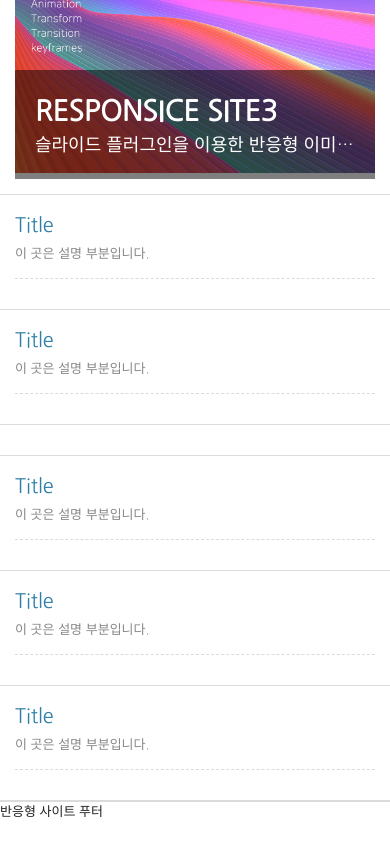
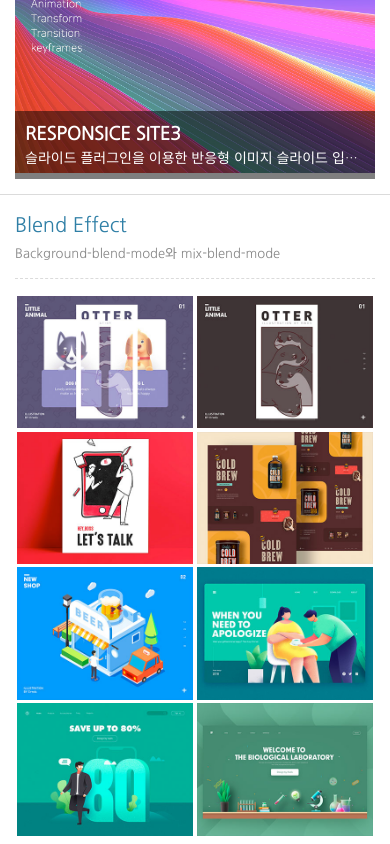
Before and after one commit to miss-gif/Reactive-web, a plain HTML site: page index.html in a window 390 px wide. Shown: the part 1680-2524 px from the top of the page. Before the commit the page ends 2501 px from the top, so only its background shows below. Drawn offline with Linux system fonts and the light colour scheme; a web font is replaced by a local one.

Commit message:
lightbox

```diff
--- a/index.html
+++ b/index.html
@@ -259,11 +259,22 @@
             </article>
             <!-- //col4 -->
             <article class="column col5">
-              <h4 class="col_tit">Title</h4>
-              <p class="col_desc">이 곳은 설명 부분입니다.</p>
-              <!--  -->
-
-              <!-- // -->
+              <h4 class="col_tit">Blend Effect</h4>
+              <p class="col_desc">Background-blend-mode와 mix-blend-mode</p>
+              <!-- lightbox -->
+              <div class="lightbox square clearfix">
+                <a href="img/light01_s.jpg"><img src="img/light01.jpg" alt="이미지" /></a>
+                <a href="img/light02_s.jpg"><img src="img/light02.jpg" alt="이미지" /></a>
+                <a href="img/light03_s.jpg"><img src="img/light03.jpg" alt="이미지" /></a>
+                <a href="img/light04_s.jpg"><img src="img/light04.jpg" alt="이미지" /></a>
+                <a href="img/light05_s.jpg"><img src="img/light05.jpg" alt="이미지" /></a>
+                <a href="img/light06_s.jpg"><img src="img/light06.jpg" alt="이미지" /></a>
+                <a href="img/light07_s.jpg"><img src="img/light07.jpg" alt="이미지" /></a>
+                <a href="img/light08_s.jpg"><img src="img/light08.jpg" alt="이미지" /></a>
+                <a href="img/light09_s.jpg"><img src="img/light09.jpg" alt="이미지" /></a>
+                <a href="img/light10_s.jpg"><img src="img/light10.jpg" alt="이미지" /></a>
+              </div>
+              <!-- //lightbox -->
             </article>
             <!-- //col5 -->
             <article class="column col6">
--- a/reset.css
+++ b/reset.css
@@ -82,6 +82,20 @@ img {
   width: 100%;
 }
 
+/* clearfix */
+.clearfix {
+  *zoom: 1;
+}
+.clearfix:before,
+.clearfix:after {
+  display: block;
+  content: "";
+  line-height: 0;
+}
+.clearfix:after {
+  clear: both;
+}
+
 /* IR 효과 */
 .ir_pm {
   display: block;
--- a/style.css
+++ b/style.css
@@ -3,7 +3,8 @@ body {
   background: url(./img/header_bg.jpg) repeat-x center top;
 }
 
-#header {}
+#header {
+}
 
 #nav {
   background-color: #f6fdff;
@@ -173,20 +174,20 @@ body {
   display: none;
 }
 
-.nav>div {
+.nav > div {
   float: left;
   width: 40%;
 }
 
-.nav>div:last-child {
+.nav > div:last-child {
   width: 20%;
 }
 
-.nav>div ol {
+.nav > div ol {
   overflow: hidden;
 }
 
-.nav>div li {
+.nav > div li {
   float: left;
   width: 50%;
   position: relative;
@@ -195,11 +196,11 @@ body {
   box-sizing: border-box;
 }
 
-.nav>div:last-child li {
+.nav > div:last-child li {
   width: 100%;
 }
 
-.nav>div li::before {
+.nav > div li::before {
   content: "";
   width: 3px;
   height: 3px;
@@ -210,23 +211,23 @@ body {
   top: 6px;
 }
 
-.nav>div h3 {
+.nav > div h3 {
   font-size: 18px;
   color: #25a2d0;
   font-weight: 900;
   margin-bottom: 10px;
 }
 
-.nav>div li a {
+.nav > div li a {
   position: relative;
 }
 
-.nav>div li a:hover {
+.nav > div li a:hover {
   color: #25aad0;
   transform: all. 0.2s ease-out;
 }
 
-.nav>div li a::after {
+.nav > div li a::after {
   content: "";
   display: inline-block;
   width: 0;
@@ -238,7 +239,7 @@ body {
   left: 0;
 }
 
-.nav>div li:hover a:after {
+.nav > div li:hover a:after {
   width: 100%;
 }
 
@@ -293,32 +294,39 @@ body {
   line-height: 18px;
 }
 
-.column .col1 {}
+.column .col1 {
+}
 
-.column .col2 {}
+.column .col2 {
+}
 
 .column .col3 {
   border-bottom: 0;
 }
 
-.column .col4 {}
+.column .col4 {
+}
 
-.column .col5 {}
+.column .col5 {
+}
 
 .column .col6 {
   border-bottom: 0;
 }
 
-.column .col7 {}
+.column .col7 {
+}
 
-.column .col8 {}
+.column .col8 {
+}
 
 .column .col9 {
   border-bottom: 0;
 }
 
 /* 메뉴 */
-.menu {}
+.menu {
+}
 
 .menu li {
   position: relative;
@@ -366,7 +374,7 @@ body {
 }
 
 .notice1 li:before {
-  content: '';
+  content: "";
   width: 3px;
   height: 3px;
   border-radius: 50%;
@@ -409,7 +417,7 @@ body {
 }
 
 .notice2 li:before {
-  content: '';
+  content: "";
   width: 3px;
   height: 3px;
   border-radius: 50%;
@@ -437,9 +445,7 @@ body {
   display: none;
 }
 
-@media only screen and (-webkit-min-device-pixel-ratio: 1.5),
-only screen and (min-device-pixel-ratio: 1.5),
-only screen and (min-resolution: 1.5dppx) {
+@media only screen and (-webkit-min-device-pixel-ratio: 1.5), only screen and (min-device-pixel-ratio: 1.5), only screen and (min-resolution: 1.5dppx) {
   .blog1 .img_retina {
     display: initial;
   }
@@ -466,17 +472,13 @@ only screen and (min-resolution: 1.5dppx) {
   background-size: cover;
 }
 
-@media only screen and (-webkit-min-device-pixel-ratio: 2),
-only screen and (min-device-pixel-ratio: 2),
-only screen and (min-resolution: 2dppx) {
+@media only screen and (-webkit-min-device-pixel-ratio: 2), only screen and (min-device-pixel-ratio: 2), only screen and (min-resolution: 2dppx) {
   .blog2 .img_retina {
     background-image: url(img/blog4_@2.jpg);
   }
 }
 
-@media only screen and (-webkit-min-device-pixel-ratio: 3),
-only screen and (min-device-pixel-ratio: 3),
-only screen and (min-resolution: 3dppx) {
+@media only screen and (-webkit-min-device-pixel-ratio: 3), only screen and (min-device-pixel-ratio: 3), only screen and (min-resolution: 3dppx) {
   .blog2 .img_retina {
     background-image: url(img/blog4_@3.jpg);
   }
@@ -486,6 +488,7 @@ only screen and (min-resolution: 3dppx) {
 .slider figure {
   position: relative;
 }
+
 .slider figcaption {
   position: absolute;
   bottom: 0;
@@ -504,6 +507,7 @@ only screen and (min-resolution: 3dppx) {
   font-size: 28px;
   text-transform: uppercase;
 }
+
 .slider figcaption span {
   display: block;
   overflow: hidden;
@@ -511,6 +515,17 @@ only screen and (min-resolution: 3dppx) {
   white-space: nowrap;
 }
 
+/* 라이트 박스 */
+.square a {
+  float: left;
+  width: 19%;
+  margin: 0.5%;
+}
+
+.square a img {
+  width: 100%;
+  display: block;
+}
 
 /* 미디어쿼리 */
 /* 화면 너비 0~ 1220px */
@@ -530,16 +545,24 @@ only screen and (min-resolution: 3dppx) {
   .title .btn {
     right: 5px;
   }
+
+  .square a {
+    width: 24%;
+  }
+
+  .square a:nth-child(5n) {
+    display: none;
+  }
 }
 
 /* 화면 너비 0~ 1024px */
 @media (max-width: 1024px) {
-  .container {
-    width: 100%;
+  .square a {
+    width: 32.3333%;
   }
 
-  .row {
-    padding: 0 15px;
+  .square a:nth-child(5) {
+    display: block;
   }
 }
 
@@ -556,24 +579,24 @@ only screen and (min-resolution: 3dppx) {
     border-right: 0;
   }
 
-  .nav>div {
+  .nav > div {
     float: none;
     width: 100%;
   }
 
-  .nav>div:last-child {
+  .nav > div:last-child {
     width: 100%;
   }
 
-  .nav>div li {
+  .nav > div li {
     width: 33.33333%;
   }
 
-  .nav>div:last-child li {
+  .nav > div:last-child li {
     width: 33.33333%;
   }
 
-  .nav>div ol {
+  .nav > div ol {
     margin-bottom: 10px;
   }
 }
@@ -592,11 +615,11 @@ only screen and (min-resolution: 3dppx) {
 
 /* 화면 너비 0~ 600px */
 @media (max-width: 600px) {
-  .nav>div li {
+  .nav > div li {
     width: 50%;
   }
 
-  .nav>div:last-child li {
+  .nav > div:last-child li {
     width: 50%;
   }
 
@@ -667,16 +690,42 @@ only screen and (min-resolution: 3dppx) {
     border-top: 1px solid #dbdbdb;
   }
 
+  .slider figcaption {
+    padding: 10px;
+  }
+  .slider figcaption em {
+    font-size: 18px;
+  }
+  .slider figcaption span {
+    font-size: 14px;
+  }
+  .square a {
+    width: 49%;
+  }
+  .square a:nth-child(5) {
+    display: none;
+  }
+}
+
 /* 화면 너비 0~ 480px */
-  @media (max-width: 480px) {}
+@media (max-width: 480px) {
+}
 
 /* 화면 너비 0~ 320px */
 @media (max-width: 320px) {
-    .nav>div li {
+  .nav > div li {
     width: 100%;
   }
 
-    .nav>div:last-child li {
+  .nav > div:last-child li {
     width: 100%;
   }
+  .square a {
+    width: 100%;
+    margin-right: 0;
+    margin-left: 0;
   }
+  .square a:nth-child(5) {
+    display: none;
+  }
+}
```
Lines whose indentation alone changed are shown as unchanged.
